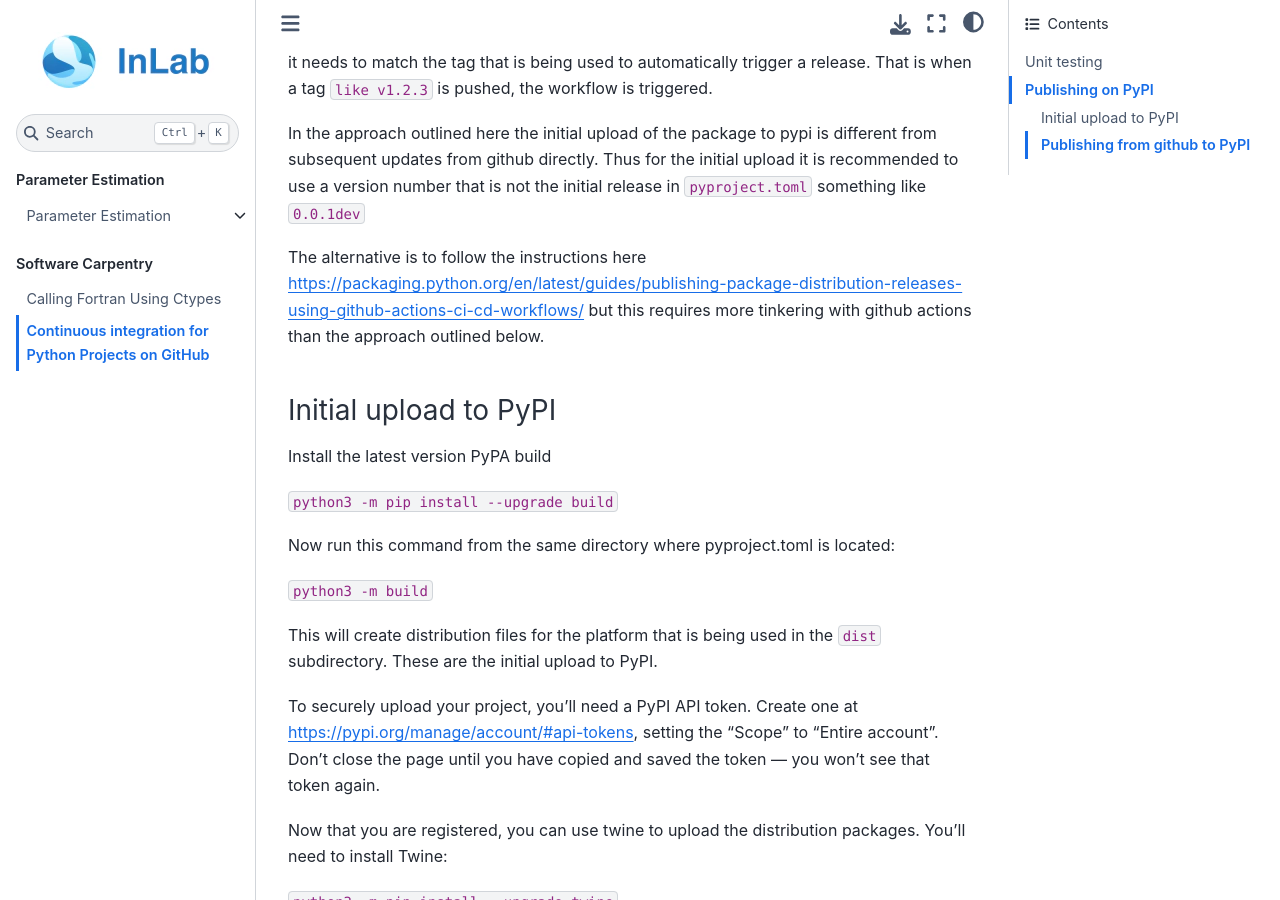
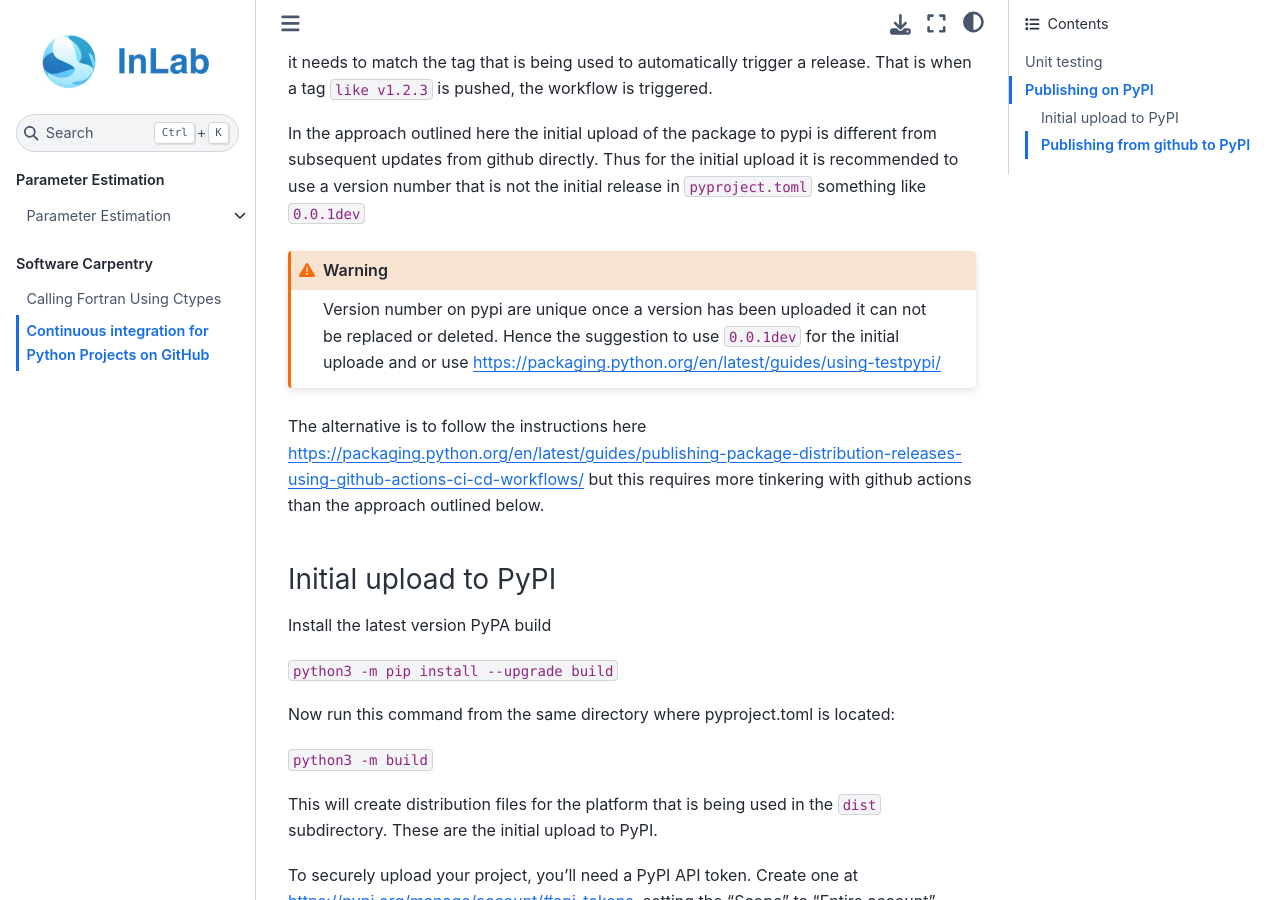
Before and after one commit to inlab-geo/cofi-resources, a Jupyter Book: the page built from docs/software_carpentry/python_packaging.md, in a window 1280 px wide and 900 px high, scrolled down 1844 px. Built offline with Jupyter Book 1.0.4 settings and Sphinx 7.4.7 and the Sphinx Book theme 1.1.4, drawn with Linux system fonts in a browser that asks for light colours.

Commit message:
Update python_packaging.md

````diff
--- a/docs/software_carpentry/python_packaging.md
+++ b/docs/software_carpentry/python_packaging.md
@@ -91,6 +91,10 @@ That is when a tag `like v1.2.3` is pushed, the workflow is triggered.
 
 In the approach outlined here the initial upload of the package to pypi is different from
 subsequent updates from github directly. Thus for the initial upload it is recommended to use a version number that is not the initial release in `pyproject.toml` something like `0.0.1dev`
+
+```{warning}
+Version number on pypi are unique once a version has been uploaded it can not be replaced or deleted. Hence the suggestion to use `0.0.1dev` for the initial uploade and or use [https://packaging.python.org/en/latest/guides/using-testpypi/](https://packaging.python.org/en/latest/guides/using-testpypi/)
+```
 
 The alternative is to follow the instructions here [https://packaging.python.org/en/latest/guides/publishing-package-distribution-releases-using-github-actions-ci-cd-workflows/](https://packaging.python.org/en/latest/guides/publishing-package-distribution-releases-using-github-actions-ci-cd-workflows/) but this requires more tinkering with github actions than the approach outlined below.
 
````
